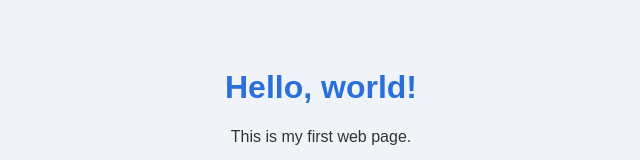
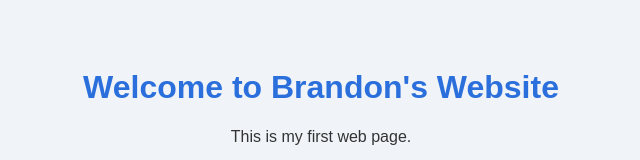
Before and after one commit to brandon1291/brandon1291.github.io, a plain HTML site: page index.html in a window 1280 px wide. Shown: the top 160 px of the page, without its empty margins (319-959 px from the left). Drawn offline with Linux system fonts and the light colour scheme; grey boxes are pictures that could not be loaded.

Commit message:
Update header text in index.html

```diff
--- a/index.html
+++ b/index.html
@@ -20,7 +20,7 @@
   </style>
 </head>
 <body>
-  <h1>Hello, world!</h1>
+  <h1>Welcome to Brandon's Website</h1>
   <p>This is my first web page.</p>
  <img src="https://picsum.photos/300/200" alt="A random photo">
 </html>
```
